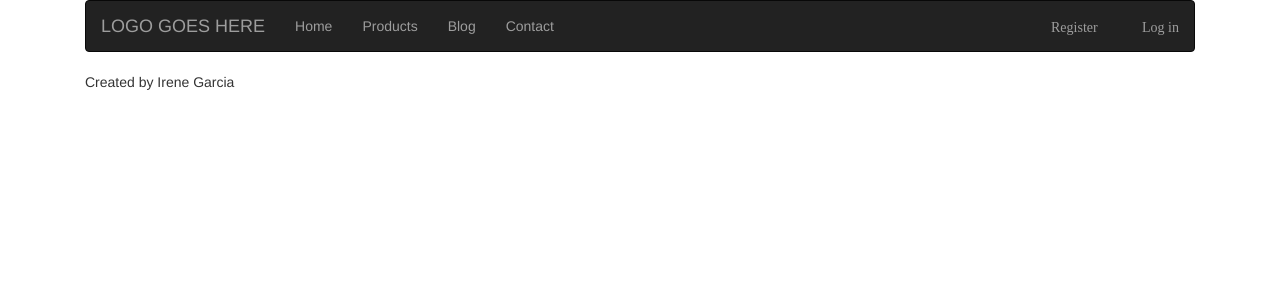
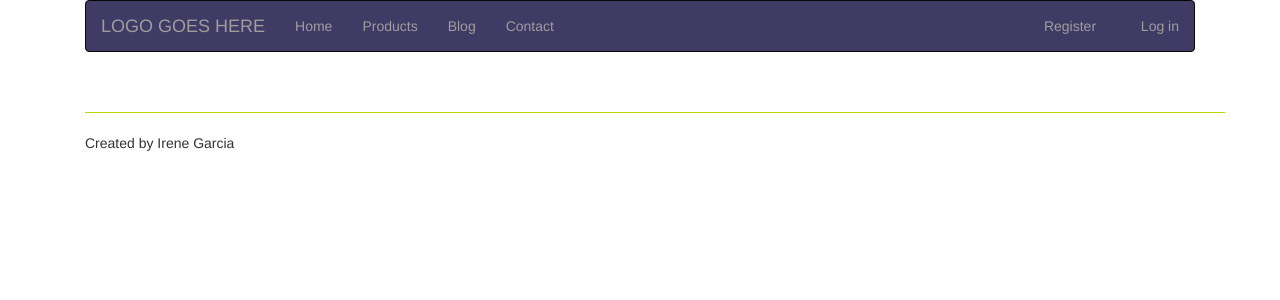
Before and after one commit to IreneG5/spss_online, a Django app: template templates/base.html in a window 1280 px wide. Shown: the top 300 px of the page. Run offline with Django 3.2, Linux system fonts and the light colour scheme; the template is opened without the code that fills it, so the values that code supplies are empty; some libraries are stand-ins or nearby versions; some web fonts are replaced.

Commit message:
Add some css style

```diff
--- a/accounts/forms.py
+++ b/accounts/forms.py
@@ -85,6 +85,7 @@ class UserRegistrationForm(UserCreationForm):
         return instance
 
 
+
 class UserLoginForm(forms.Form):
     email = forms.EmailField()
     password = forms.CharField(widget=forms.PasswordInput)
--- a/spss_online/settings.py
+++ b/spss_online/settings.py
@@ -133,6 +133,8 @@ USE_TZ = True
 
 STATIC_URL = '/static/'
 
-STATICFIELDS_DIRS = (
+STATIC_ROOT = ''
+
+STATICFILES_DIRS = (
     os.path.join(BASE_DIR, "static"),
 )
--- a/static/css/style.css
+++ b/static/css/style.css
@@ -1,14 +1,22 @@
-.navbar{
-    background: #403b65;
-    color: #fff;
+/* CSS Custom Styles */
+
+.border-green{
+
+    border-color:#bed600;
 }
 
+
+/* Navbar */
 #menu{
-    background-color: red;
-    background:red;
+    background:#403b65;
 }
 
-nav{
-    background-color: red;
-    background:red;
+#menu li>a:hover{
+    color: #bed600;
 }
+
+/* Forms */
+/* Testing register-form*/
+#register-form input {
+    width: 80%;
+}
--- a/templates/base.html
+++ b/templates/base.html
@@ -8,6 +8,7 @@
     <meta name="description" content="Site to buy SPSS Online.">
     <meta name="author" content="Irene Garcia">
     <link rel="stylesheet" href="https://cdnjs.cloudflare.com/ajax/libs/bootswatch/3.3.7/cerulean/bootstrap.min.css">
+    <link rel="stylesheet" href="{% static 'css/style.css' %}">
 
 
 </head>
@@ -32,12 +33,12 @@
 			    </ul>
                 <ul class="nav navbar-nav navbar-right">
                     {% if user.is_authenticated %}
-                        <li ><a href="/profile"><span class="glyphicon glyphicon-user"> My Profile</span></a> </li>
-                        <li ><a href="/logout"><span class="glyphicon glyphicon-log-out"> Log out</span></a> </li>
+                        <li ><a href="/profile"><span class="glyphicon glyphicon-user"></span> My Profile</a> </li>
+                        <li ><a href="/logout"><span class="glyphicon glyphicon-log-out"></span> Log out</a> </li>
 
                     {% else %}
-                        <li ><a href="/register"><span class="glyphicon glyphicon-user"> Register</span></a> </li>
-                        <li ><a href="/login"><span class="glyphicon glyphicon-log-in"> Log in</span></a> </li>
+                        <li ><a href="/register"><span class="glyphicon glyphicon-user"></span> Register</a> </li>
+                        <li ><a href="/login"><span class="glyphicon glyphicon-log-in"></span> Log in</a> </li>
 
                     {% endif %}
 
@@ -60,6 +61,9 @@
             {% endblock %}
         </div>
         <div class="footer">
+            <br/>
+            <hr class="border-green">
+
            <p>Created by Irene Garcia</p>
        </div>
     </div>
```
Also changed, not shown: templates/profile.html (+10 -4 lines).
